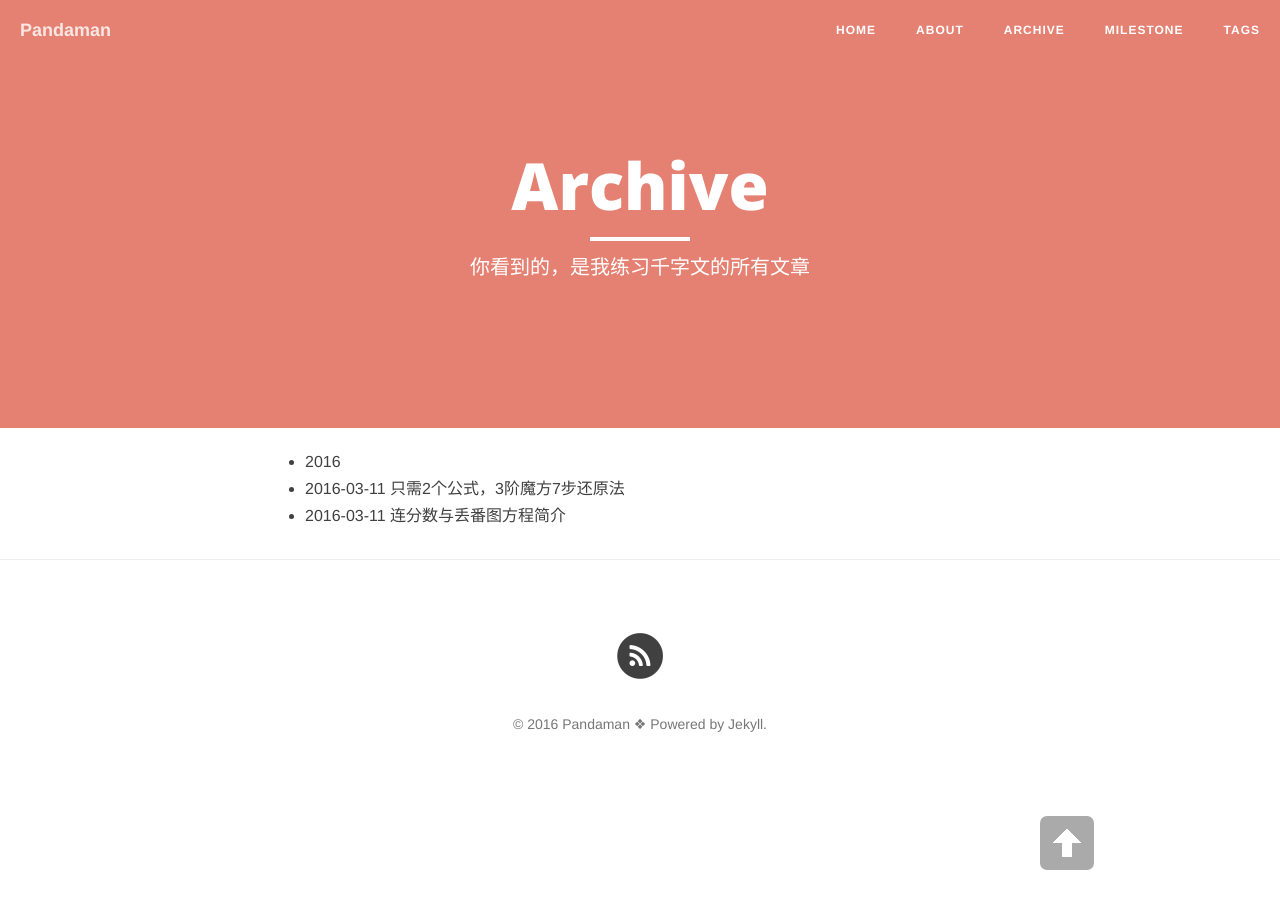
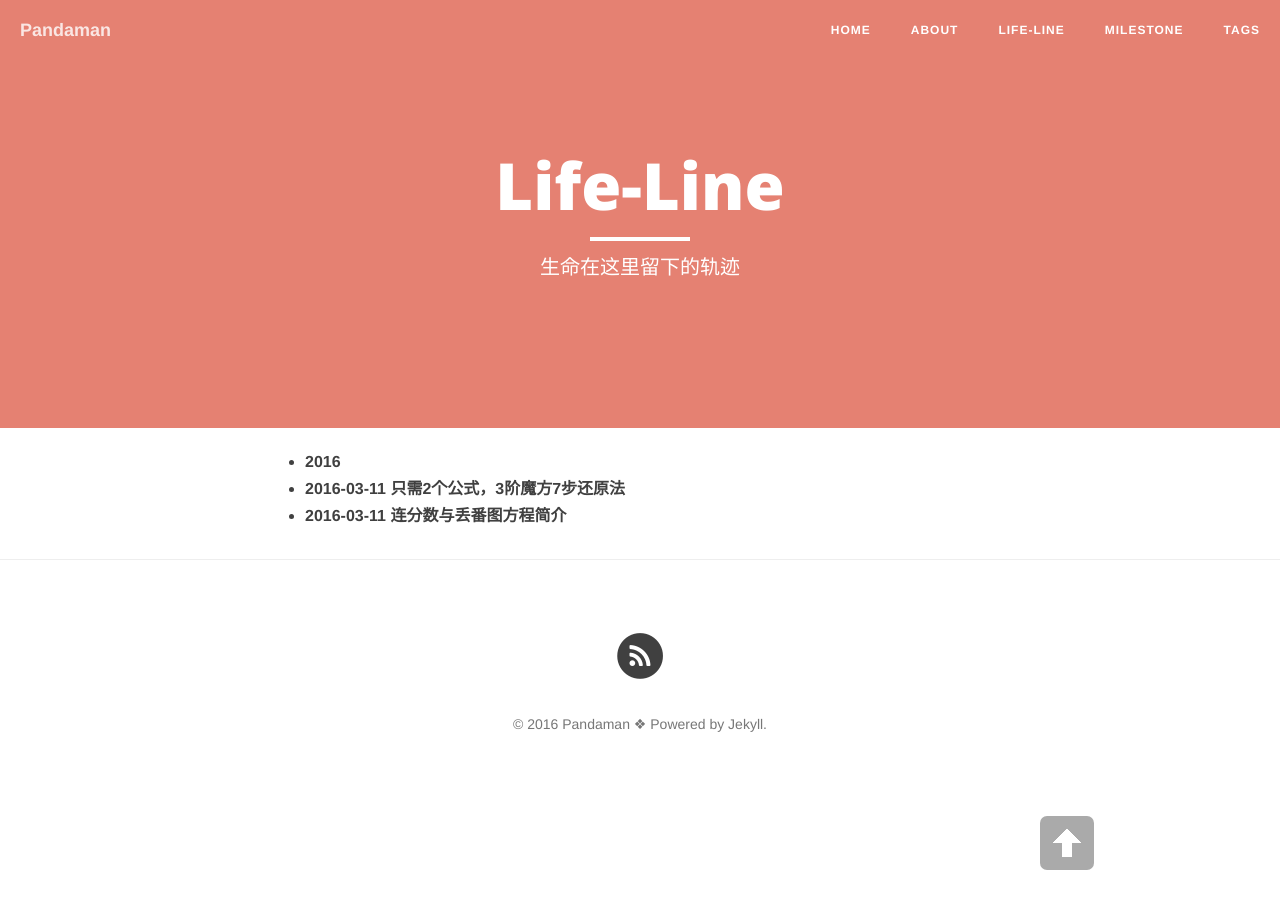
Before and after one commit to ceares/ceares.github.io, a Jekyll site: the page built from archive.md, in a window 1280 px wide. Built offline with Jekyll 4.4.1, drawn with Linux system fonts in a browser that asks for light colours; nearby versions of some CDN libraries; library files that are not in the unit come from our copies.

Commit message:
Update archive.md

```diff
--- a/archive.md
+++ b/archive.md
@@ -1,12 +1,12 @@
 ---
 layout: page
-title: "Archive"
-description: "你看到的，是我练习千字文的所有文章"
+title: "Life-Line"
+description: "生命在这里留下的轨迹"
 header-img: "img/orange.jpg"
 ---
 
 
-<ul class="listing">
+<ul class="listing" style="font-weight:bold;">
 {% for post in site.posts %}
   {% capture y %}{{post.date | date:"%Y"}}{% endcapture %}
   {% if year != y %}
```
